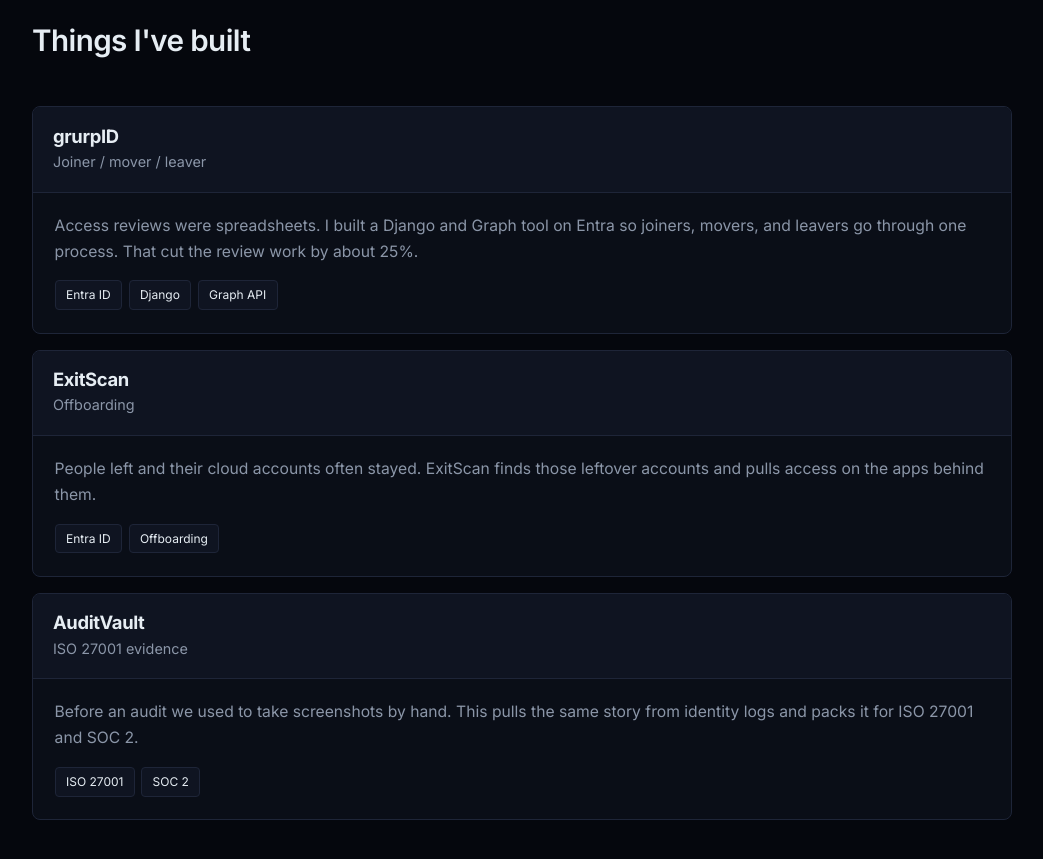
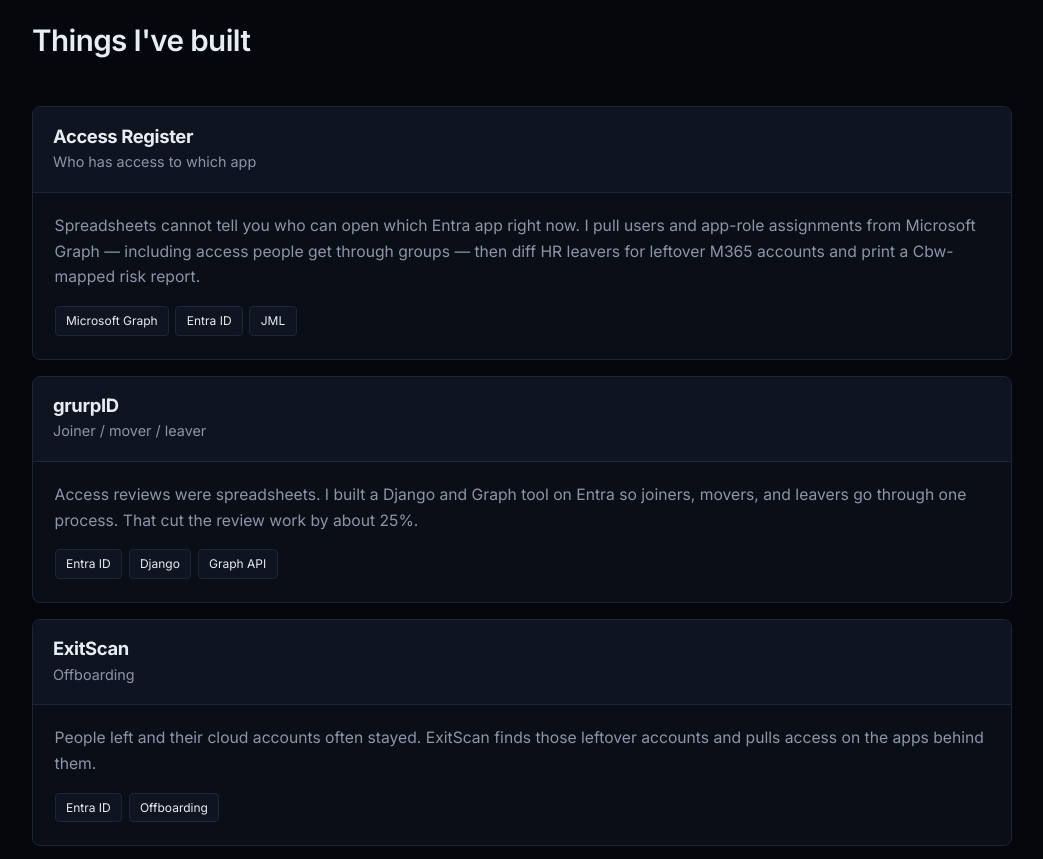
Before and after one commit to Leufi/skat, a website: page index.html in a window 1280 px wide. Shown: the part 4080-4939 px from the top of the page, without its empty margins (20-1063 px from the left). Drawn offline with Linux system fonts and the light colour scheme.

Commit message:
Add Access Register to Things I've built

```diff
--- a/index.html
+++ b/index.html
@@ -394,6 +394,28 @@
         <article class="case-card fade-in">
           <div class="case-head">
             <div>
+              <h3 class="case-title">Access Register</h3>
+              <p class="case-kicker">Who has access to which app</p>
+            </div>
+          </div>
+          <div class="case-body">
+            <p class="case-copy">
+              Spreadsheets cannot tell you who can open which Entra app right now.
+              I pull users and app-role assignments from Microsoft Graph —
+              including access people get through groups — then diff HR leavers
+              for leftover M365 accounts and print a Cbw-mapped risk report.
+            </p>
+            <div class="tag-list">
+              <span class="tag">Microsoft Graph</span>
+              <span class="tag">Entra ID</span>
+              <span class="tag">JML</span>
+            </div>
+          </div>
+        </article>
+
+        <article class="case-card fade-in">
+          <div class="case-head">
+            <div>
               <h3 class="case-title">grurpID</h3>
               <p class="case-kicker">Joiner / mover / leaver</p>
             </div>
```
